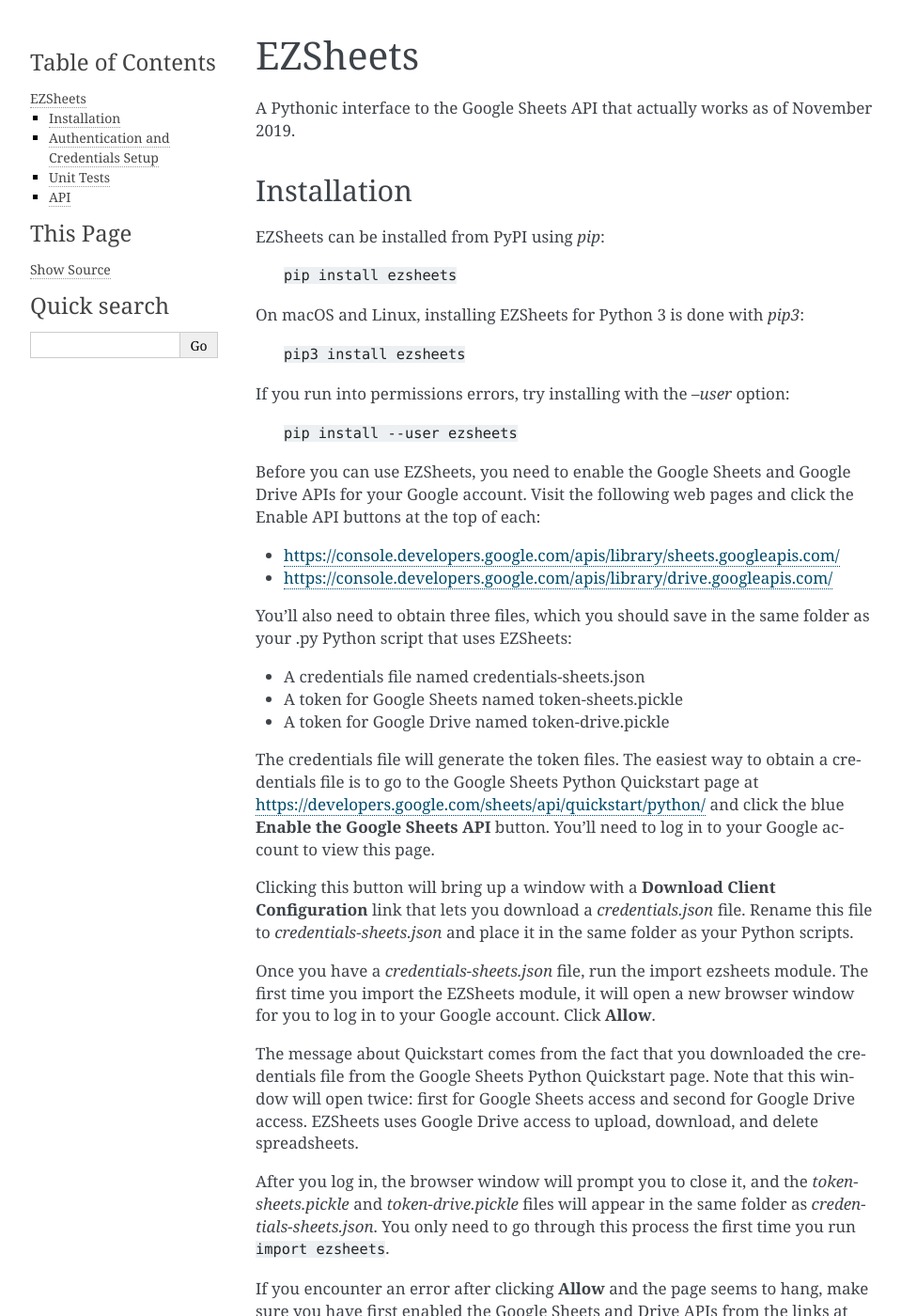
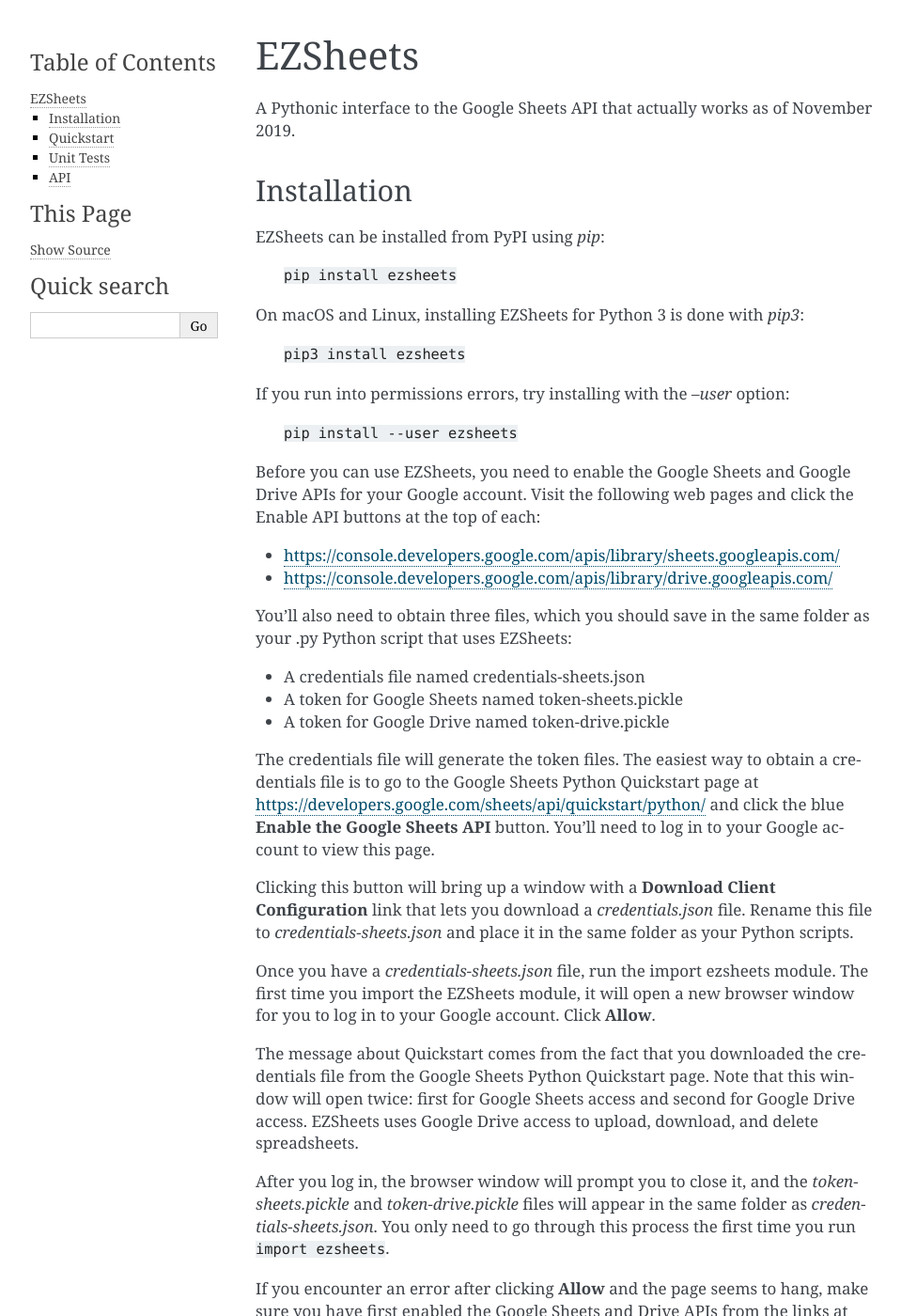
Before and after one commit to asweigart/ezsheets, a Sphinx documentation site: the page built from docs/index.rst, in a window 1280 px wide and 1400 px high. Shown: the whole window at 94% size, without its empty margins (148-1107 px from the left). Built offline with Sphinx 7.4.7, drawn with Linux system fonts in a browser that asks for light colours; some of the changed text lies outside the part shown.

Commit message:
Corrected heading in the docs

```diff
--- a/docs/index.rst
+++ b/docs/index.rst
@@ -69,8 +69,8 @@
 like passwords.
 
 
-Authentication and Credentials Setup
-------------------------------------
+Quickstart
+----------
 
 You need a Google account to access Google Sheets.
 
```
